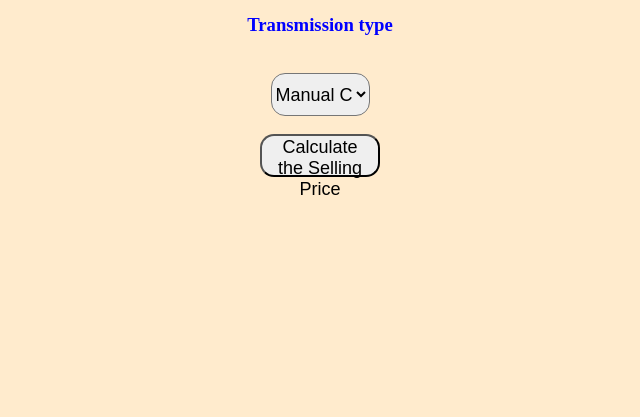
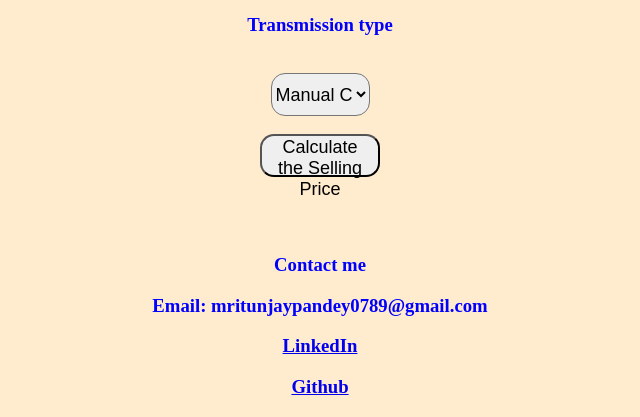
Before and after one commit to electro-geek/CarPricePrediciton, a Flask app: page / in a window 1280 px wide. Shown: the part 751-1168 px from the top of the page, without its empty margins (320-960 px from the left). Before the commit the page ends 946 px from the top, so only its background shows below. Run offline with Flask 2, Linux system fonts and the light colour scheme; parts of the project's set-up code (start-up, migrations or seed data) failed here and were passed over.

Commit message:
Update index.html

```diff
--- a/templates/index.html
+++ b/templates/index.html
@@ -42,6 +42,10 @@
 
 
         <br><br><h3>{{ prediction_text }}<h3>
+        <h3>Contact me</a></h3>
+        <h3>Email: mritunjaypandey0789@gmail.com</a></h3>
+        <h3><a href="https://in.mritunjay.live">LinkedIn</a></h3>
+        <h3><a href="https://gh.mritunjay.live">Github</a></h3>
     </div>
 
 
```
